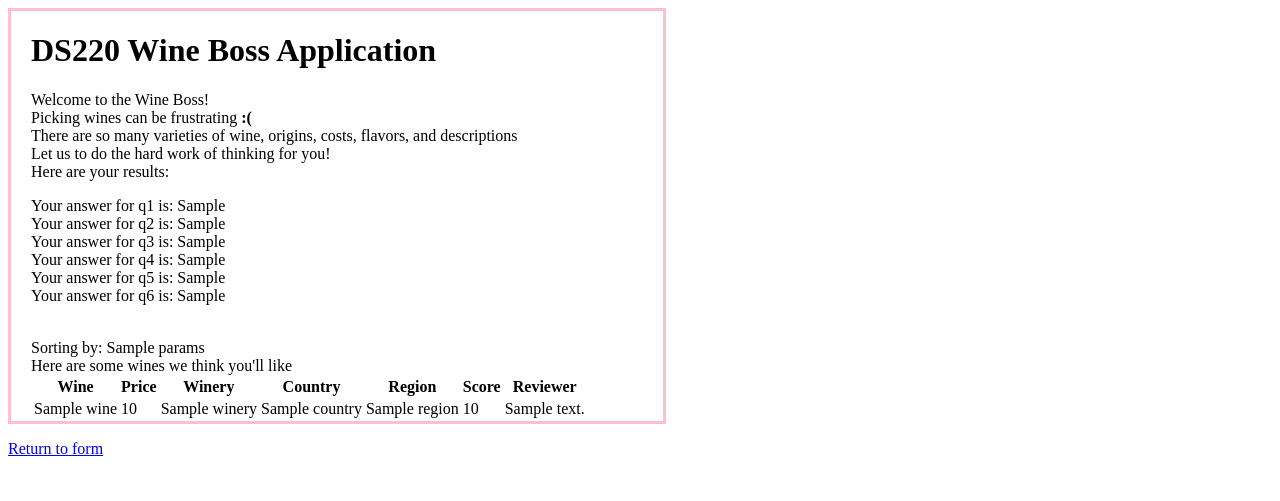
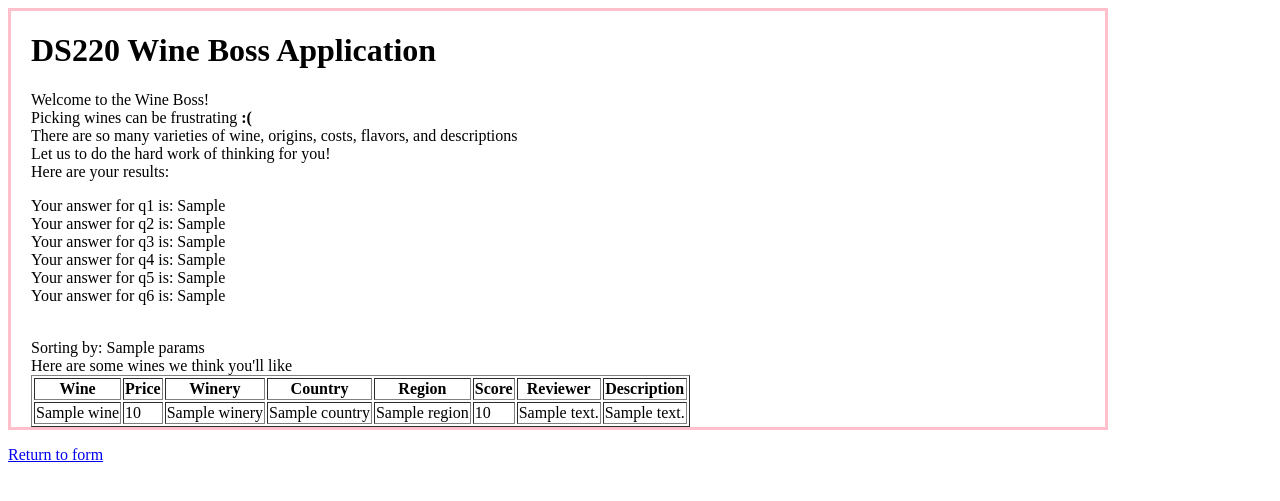
Before and after one commit to bevvvvv/DS220Proj2WineReview, a Flask app: template templates/results.html in a window 1280 px wide. Shown: the top 501 px of the page. Run offline with Flask 2, Linux system fonts and the light colour scheme; the template is opened without the code that fills it: most values are stand-ins (such as "Sample title", 1, 10 or a date in 2020).

Commit message:
Added formatting

```diff
--- a/templates/results.html
+++ b/templates/results.html
@@ -12,7 +12,7 @@
 </style>
 
 <body>
-<div style="padding-left: 20px; border: 3px pink solid; width: 50%">
+<div style="padding-left: 20px; border: 3px pink solid; width: 85%">
     <h1>DS220 Wine Boss Application</h1>
     <p>Welcome to the Wine Boss!
         <br>Picking wines can be frustrating
@@ -32,7 +32,7 @@
         </div>
 
         <div>Here are some wines we think you'll like
-            <table>
+            <table border="1">
                 <tr>
                     <th>Wine</th>
                     <th>Price</th>
@@ -41,6 +41,7 @@
                     <th>Region</th>
                     <th>Score</th>
                     <th>Reviewer</th>
+                    <th>Description</th>
                 </tr>
                 {% for wine in wines["wines"] %}
                     <tr>
@@ -51,6 +52,7 @@
                         <td>{{ wines["regions"][loop.index] }}</td>
                         <td>{{ wines["scores"][loop.index] }}</td>
                         <td>{{ wines["reviewers"][loop.index] }}</td>
+                        <td>{{ wines["descriptions"][loop.index] }}</td>
                     </tr>
                 {% endfor %}
             </table>
```
Also changed, not shown: queryFunctions.py (+6 -3 lines).
